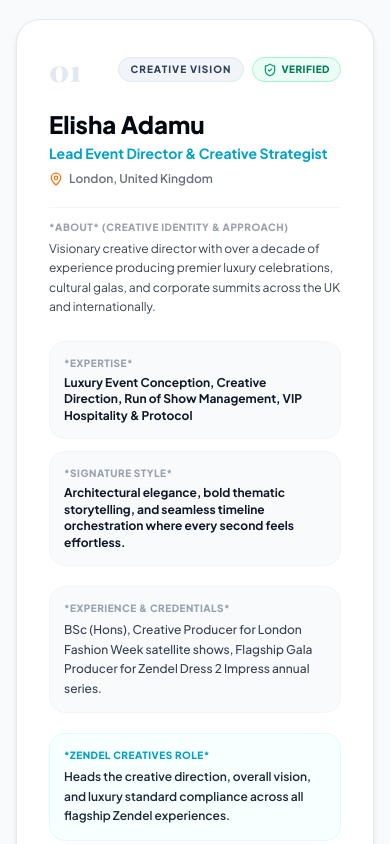
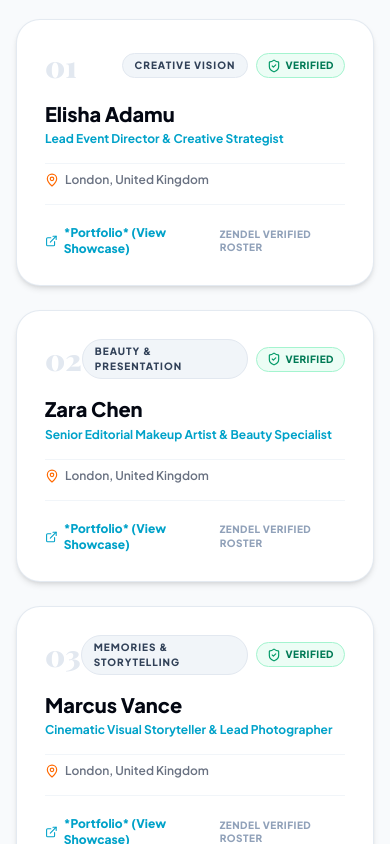
Before and after one commit to elishaadamu/zendelservices, a Next.js app: page /media-creatives in a window 390 px wide. Shown: the part 1940-2784 px from the top of the page. Built offline with nearby package versions, Linux system fonts and the light colour scheme.

Commit message:
feat: moving auto-scroll carousel for verified artisans and clean cards with only name, role, location, and portfolio

```diff
--- a/src/components/sections/FeaturedArtisansSection.tsx
+++ b/src/components/sections/FeaturedArtisansSection.tsx
@@ -9,9 +9,8 @@ import {
   MapPin,
   ExternalLink,
   ShieldCheck,
-  Briefcase,
-  Layers,
   Send,
+  Globe,
 } from 'lucide-react';
 import { Container } from '../layout/Container';
 import { Button } from '../ui/Button';
@@ -24,6 +23,7 @@ import { Artisan } from '@/lib/types/artisan';
 export const FeaturedArtisansSection: React.FC = () => {
   const [artisans, setArtisans] = useState<Artisan[]>([]);
   const [loading, setLoading] = useState(true);
+  const [isPaused, setIsPaused] = useState(false);
 
   // Modals
   const [enquiryModalOpen, setEnquiryModalOpen] = useState(false);
@@ -50,15 +50,33 @@ export const FeaturedArtisansSection: React.FC = () => {
     loadArtisans();
   }, []);
 
+  // Automatic Moving Carousel (auto-scrolls every 2.8s, pauses on hover)
+  useEffect(() => {
+    if (artisans.length === 0 || isPaused) return;
+
+    const timer = setInterval(() => {
+      if (carouselRef.current) {
+        const { scrollLeft, scrollWidth, clientWidth } = carouselRef.current;
+        if (scrollLeft + clientWidth >= scrollWidth - 15) {
+          carouselRef.current.scrollTo({ left: 0, behavior: 'smooth' });
+        } else {
+          carouselRef.current.scrollBy({ left: 320, behavior: 'smooth' });
+        }
+      }
+    }, 2800);
+
+    return () => clearInterval(timer);
+  }, [artisans, isPaused]);
+
   const scrollLeft = () => {
     if (carouselRef.current) {
-      carouselRef.current.scrollBy({ left: -360, behavior: 'smooth' });
+      carouselRef.current.scrollBy({ left: -340, behavior: 'smooth' });
     }
   };
 
   const scrollRight = () => {
     if (carouselRef.current) {
-      carouselRef.current.scrollBy({ left: 360, behavior: 'smooth' });
+      carouselRef.current.scrollBy({ left: 340, behavior: 'smooth' });
     }
   };
 
@@ -79,7 +97,7 @@ export const FeaturedArtisansSection: React.FC = () => {
               </span>
             </h2>
             <p className="text-base text-gray-600 font-normal leading-relaxed">
-              Explore the premier roster of vetted artisans and specialists available for your luxury events, galas, and productions.
+              Explore our moving roster of verified individual artisans available for your upcoming luxury celebrations and productions.
             </p>
           </div>
 
@@ -122,12 +140,16 @@ export const FeaturedArtisansSection: React.FC = () => {
           </div>
         </div>
 
-        {/* Carousel Container (No images, No connect button, Clean Numbered Luxury Styling) */}
+        {/* Moving Carousel of Artisan Cards (Name, Role, Location, Portfolio - No Image, No Connect Button) */}
         {loading ? (
           <div className="py-20 text-center text-gray-400 font-bold">Loading verified artisans...</div>
         ) : (
           <div
             ref={carouselRef}
+            onMouseEnter={() => setIsPaused(true)}
+            onMouseLeave={() => setIsPaused(false)}
+            onTouchStart={() => setIsPaused(true)}
+            onTouchEnd={() => setIsPaused(false)}
             className="flex space-x-6 overflow-x-auto pb-6 pt-2 scrollbar-none snap-x snap-mandatory scroll-smooth"
             style={{ scrollbarWidth: 'none', msOverflowStyle: 'none' }}
           >
@@ -136,17 +158,17 @@ export const FeaturedArtisansSection: React.FC = () => {
               return (
                 <div
                   key={artisan.id || index}
-                  className="snap-start shrink-0 w-[310px] sm:w-[360px] p-7 rounded-3xl bg-white border border-slate-200/90 shadow-md hover:shadow-xl transition-all duration-300 flex flex-col justify-between group hover:-translate-y-1 relative"
+                  className="snap-start shrink-0 w-[290px] sm:w-[330px] p-7 rounded-3xl bg-white border border-slate-200/90 shadow-md hover:shadow-xl transition-all duration-300 flex flex-col justify-between group hover:-translate-y-1 relative"
                 >
                   <div className="space-y-4">
-                    {/* Top Row: Numeral, Pillar Tag & Verified Badge */}
+                    {/* Top Row: Numeral & Verified Badge */}
                     <div className="flex items-center justify-between">
-                      <span className="font-serif text-3xl font-black text-slate-200 group-hover:text-[#00A2C9]/30 transition-colors">
+                      <span className="font-serif text-3xl font-black text-slate-200 group-hover:text-[#00A2C9]/40 transition-colors">
                         {numStr}
                       </span>
                       <span className="inline-flex items-center space-x-1.5 px-3 py-1 rounded-full bg-emerald-50 text-emerald-700 border border-emerald-200 text-[10px] font-black uppercase tracking-wider">
                         <ShieldCheck className="w-3.5 h-3.5 text-emerald-600" />
-                        <span>VERIFIED ARTISAN</span>
+                        <span>VERIFIED</span>
                       </span>
                     </div>
 
@@ -156,7 +178,7 @@ export const FeaturedArtisansSection: React.FC = () => {
                     </span>
 
                     {/* Name & Role */}
-                    <div>
+                    <div className="pt-1">
                       <h3 className="text-xl font-black text-gray-950 group-hover:text-[#00A2C9] transition-colors leading-snug">
                         {artisan.name}
                       </h3>
@@ -166,34 +188,14 @@ export const FeaturedArtisansSection: React.FC = () => {
                     </div>
 
                     {/* Location */}
-                    <div className="flex items-center space-x-1.5 text-xs text-gray-500 font-semibold pt-1 border-t border-slate-100">
+                    <div className="flex items-center space-x-1.5 text-xs text-gray-500 font-semibold pt-2 border-t border-slate-100">
                       <MapPin className="w-3.5 h-3.5 text-[#ff6900] shrink-0" />
                       <span>{artisan.city}, {artisan.country}</span>
                     </div>
-
-                    {/* About Excerpt */}
-                    <div className="space-y-1">
-                      <span className="text-[10px] font-black uppercase tracking-wider text-gray-400 block">
-                        About
-                      </span>
-                      <p className="text-xs text-gray-600 line-clamp-3 leading-relaxed font-normal">
-                        {artisan.about}
-                      </p>
-                    </div>
-
-                    {/* Key Expertise */}
-                    <div className="space-y-1 pt-2 border-t border-slate-100">
-                      <span className="text-[10px] font-black uppercase tracking-wider text-gray-400 block">
-                        Expertise
-                      </span>
-                      <p className="text-xs font-bold text-gray-900 line-clamp-2 leading-relaxed">
-                        {artisan.expertise}
-                      </p>
-                    </div>
                   </div>
 
-                  {/* Card Bottom: Portfolio Link Only (No Connect Button) */}
-                  <div className="pt-5 mt-4 border-t border-slate-100 flex items-center justify-between text-xs">
+                  {/* Card Bottom: Portfolio Link Only */}
+                  <div className="pt-4 mt-5 border-t border-slate-100 flex items-center justify-between text-xs">
                     {artisan.portfolio ? (
                       <a
                         href={artisan.portfolio}
@@ -202,7 +204,7 @@ export const FeaturedArtisansSection: React.FC = () => {
                         className="inline-flex items-center space-x-1.5 text-xs font-black text-[#00A2C9] hover:underline underline-offset-4"
                       >
                         <ExternalLink className="w-3.5 h-3.5" />
-                        <span>View Portfolio</span>
+                        <span>Portfolio</span>
                       </a>
                     ) : (
                       <span className="text-[11px] font-bold text-gray-400">Portfolio via Zendel</span>
--- a/src/components/sections/MediaCreativesClient.tsx
+++ b/src/components/sections/MediaCreativesClient.tsx
@@ -415,11 +415,11 @@ export const MediaCreativesClient: React.FC = () => {
           </div>
 
           {/* Full Artisan Profiles Showcase (Clean Numbered Image-Free Cards with Portfolio and No Connect Button) */}
-          <div className="grid grid-cols-1 lg:grid-cols-2 gap-8">
+          <div className="grid grid-cols-1 sm:grid-cols-2 lg:grid-cols-3 gap-6">
             {loadingArtisans ? (
-              <div className="col-span-2 p-16 text-center text-gray-400 font-bold">Loading artisan profiles...</div>
+              <div className="col-span-3 p-16 text-center text-gray-400 font-bold">Loading artisan profiles...</div>
             ) : filteredArtisans.length === 0 ? (
-              <div className="col-span-2 p-16 text-center text-gray-500 bg-white rounded-3xl border border-gray-200 italic">
+              <div className="col-span-3 p-16 text-center text-gray-500 bg-white rounded-3xl border border-gray-200 italic">
                 No verified artisans found in this category yet.
               </div>
             ) : (
@@ -428,12 +428,12 @@ export const MediaCreativesClient: React.FC = () => {
                 return (
                   <div
                     key={artisan.id || index}
-                    className="p-8 rounded-3xl bg-white border border-slate-200/90 shadow-md hover:shadow-xl transition-all duration-300 flex flex-col justify-between group hover:-translate-y-1 relative"
+                    className="p-7 rounded-3xl bg-white border border-slate-200/90 shadow-md hover:shadow-xl transition-all duration-300 flex flex-col justify-between group hover:-translate-y-1 relative"
                   >
-                    <div className="space-y-5">
+                    <div className="space-y-4">
                       {/* Top Bar: Numeral, Pillar & Verified Badge */}
                       <div className="flex items-center justify-between">
-                        <span className="font-serif text-3xl font-black text-slate-200 group-hover:text-[#00A2C9]/30 transition-colors">
+                        <span className="font-serif text-3xl font-black text-slate-200 group-hover:text-[#00A2C9]/40 transition-colors">
                           {numStr}
                         </span>
                         <div className="flex items-center space-x-2">
@@ -449,72 +449,19 @@ export const MediaCreativesClient: React.FC = () => {
 
                       {/* Name & Title */}
                       <div>
-                        <h3 className="text-2xl font-black text-gray-950 group-hover:text-[#00A2C9] transition-colors leading-snug">
+                        <h3 className="text-xl font-black text-gray-950 group-hover:text-[#00A2C9] transition-colors leading-snug">
                           {artisan.name}
                         </h3>
-                        <p className="text-sm font-bold text-[#00A2C9] mt-0.5">
+                        <p className="text-xs font-bold text-[#00A2C9] mt-1">
                           {artisan.title}
-                        </p>
-                        <div className="flex items-center space-x-1.5 text-xs text-gray-500 font-semibold mt-2">
-                          <MapPin className="w-3.5 h-3.5 text-[#ff6900]" />
-                          <span>{artisan.city}, {artisan.country}</span>
-                        </div>
-                      </div>
-
-                      {/* About */}
-                      <div className="space-y-1 pt-3 border-t border-slate-100">
-                        <span className="text-[10px] font-black uppercase tracking-wider text-gray-400 block">
-                          *About* (Creative Identity &amp; Approach)
-                        </span>
-                        <p className="text-xs sm:text-sm text-gray-700 leading-relaxed font-normal">
-                          {artisan.about}
                         </p>
                       </div>
 
-                      {/* Expertise & Signature Style */}
-                      <div className="grid grid-cols-1 sm:grid-cols-2 gap-3 pt-1">
-                        <div className="p-3.5 rounded-2xl bg-slate-50 border border-slate-100 space-y-1">
-                          <span className="text-[10px] font-black uppercase tracking-wider text-gray-400 block">
-                            *Expertise*
-                          </span>
-                          <p className="text-xs font-bold text-gray-900 leading-snug">
-                            {artisan.expertise}
-                          </p>
-                        </div>
-
-                        <div className="p-3.5 rounded-2xl bg-slate-50 border border-slate-100 space-y-1">
-                          <span className="text-[10px] font-black uppercase tracking-wider text-gray-400 block">
-                            *Signature Style*
-                          </span>
-                          <p className="text-xs font-bold text-gray-900 leading-snug">
-                            {artisan.signatureStyle || 'Bespoke precision, luxury aesthetics, and seamless execution.'}
-                          </p>
-                        </div>
+                      {/* Location */}
+                      <div className="flex items-center space-x-1.5 text-xs text-gray-500 font-semibold pt-2 border-t border-slate-100">
+                        <MapPin className="w-3.5 h-3.5 text-[#ff6900] shrink-0" />
+                        <span>{artisan.city}, {artisan.country}</span>
                       </div>
-
-                      {/* Experience & Credentials */}
-                      {artisan.experienceCredentials && (
-                        <div className="p-3.5 rounded-2xl bg-slate-50 border border-slate-100 space-y-1">
-                          <span className="text-[10px] font-black uppercase tracking-wider text-gray-400 block">
-                            *Experience &amp; Credentials*
-                          </span>
-                          <p className="text-xs text-gray-700 leading-relaxed font-medium">
-                            {artisan.experienceCredentials}
-                          </p>
-                        </div>
-                      )}
-
-                      {/* Zendel Creatives Role */}
-                      {artisan.zendelRole && (
-                        <div className="p-3.5 rounded-2xl bg-cyan-50/40 border border-cyan-100/60 space-y-1">
-                          <span className="text-[10px] font-black uppercase tracking-wider text-[#00A2C9] block">
-                            *Zendel Creatives Role*
-                          </span>
-                          <p className="text-xs text-gray-800 leading-relaxed font-semibold">
-                            {artisan.zendelRole}
-                          </p>
-                        </div>
-                      )}
                     </div>
 
                     {/* Card Footer: Portfolio Link Only (No Connect Button) */}
```
